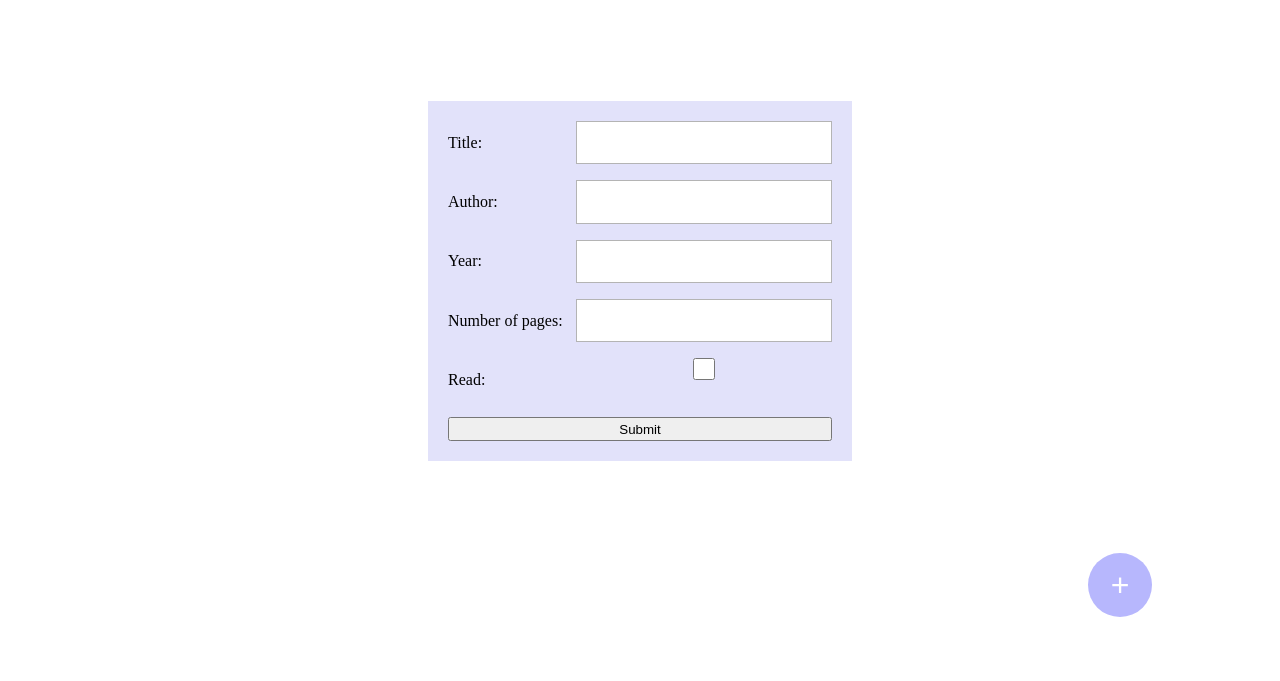
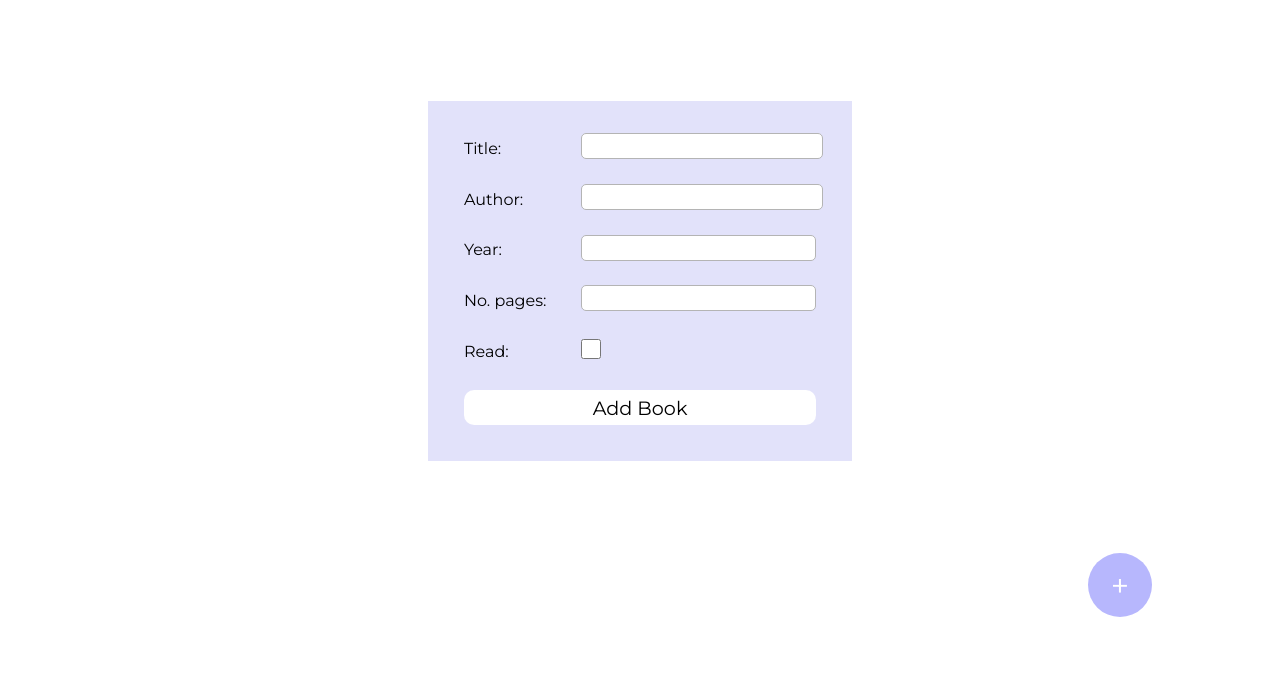
Before and after one commit to dobrqka/library, a plain HTML site: page index.html in a window 1280 px wide. Shown: the part 119-800 px from the top of the page. Drawn offline with Linux system fonts and the light colour scheme.

Commit message:
Add more styles
Added font families, sizes, colors, etc.

```diff
--- a/index.html
+++ b/index.html
@@ -5,6 +5,12 @@
     <meta http-equiv="X-UA-Compatible" content="IE=edge" />
     <meta name="viewport" content="width=device-width, initial-scale=1.0" />
     <link rel="stylesheet" href="style.css" />
+    <link rel="preconnect" href="https://fonts.googleapis.com" />
+    <link rel="preconnect" href="https://fonts.gstatic.com" crossorigin />
+    <link
+      href="https://fonts.googleapis.com/css2?family=Barlow:wght@200&family=Lobster&family=Montserrat&display=swap"
+      rel="stylesheet"
+    />
     <title>Document</title>
   </head>
   <body>
@@ -31,7 +37,7 @@
           />
         </p>
         <p>
-          <label for="pages">Number of pages: </label>
+          <label for="pages">No. pages: </label>
           <input
             type="number"
             id="pages"
@@ -45,7 +51,7 @@
           <label for="read">Read: </label>
           <input type="checkbox" id="read" name="read" />
         </p>
-        <button type="submit" id="submit-button">Submit</button>
+        <button type="submit" id="submit-button">Add Book</button>
       </form>
     </div>
     <button type="button" id="new-book">+</button>
--- a/script.js
+++ b/script.js
@@ -108,7 +108,7 @@ const addButton = document.querySelector("#new-book");
 addButton.addEventListener("click", () => {
   const theForm = document.querySelector("form");
   if (theForm.style.display === "none") {
-    theForm.style.display = "block";
+    theForm.style.display = "grid";
   } else {
     theForm.style.display = "none";
   }
--- a/style.css
+++ b/style.css
@@ -1,6 +1,9 @@
 * {
   margin: 0;
   padding: 0;
+  font-family: "Barlow", sans-serif;
+  font-family: "Lobster", cursive;
+  font-family: "Montserrat", sans-serif;
 }
 
 h1 {
@@ -11,9 +14,11 @@ h1 {
 
 .main {
   background-color: rgb(208, 208, 253);
+  display: flex;
 }
 
 form {
+  flex-grow: 0;
   display: none;
   position: absolute;
   left: 0;
@@ -29,28 +34,46 @@ form {
   background-color: rgb(226, 226, 250);
   padding: 20px;
   display: grid;
-  gap: 1rem;
+  /* gap: 0.5rem; */
 }
 
 p {
   display: grid;
   grid-template-columns: 1fr 2fr;
   grid-template-rows: 1fr;
-  /* height: 10px; */
+  margin-left: 1rem;
+  margin-right: 1rem;
 }
 
 input {
   border: 0.01rem solid rgb(180, 180, 180);
+  height: 1.5rem;
+  font-size: 1rem;
+  align-self: center;
+  justify-self: stretch;
+  border-radius: 5px;
+  padding-left: 5px;
 }
 
-p > input[type="checkbox"] {
+input[type="text"] {
+  width: 100%;
+}
+
+#read {
   background-color: green;
-  height: 50%;
+  height: 100%;
+  width: 1.2rem;
+  justify-self: start;
+  align-self: center;
 }
 
 label {
   margin-top: 0.8rem;
   margin-bottom: 0.5rem;
+  align-self: center;
+  justify-self: start;
+  font-size: 1rem;
+  width: auto;
 }
 
 div > div {
@@ -80,23 +103,28 @@ div > div {
 }
 
 #card-area {
-  display: grid;
-  grid-template-columns: 1fr 1fr 1fr;
+  /* display: grid;
+  grid-template-columns: 1fr 1fr 1fr; */
+  display: flex;
+  flex-wrap: wrap;
 }
 
 .book-card {
-  background-color: rgb(229, 229, 255);
+  flex: 0 1 auto;
+  background-color: rgb(119, 253, 186);
+  color: white;
   border: none;
-  padding: 1rem;
+  padding: 2rem;
   margin: 1rem;
-  width: 20vw;
+  width: auto;
   position: relative;
+  font-size: 1.5rem;
 }
 
 div > button {
   position: absolute;
-  top: 1rem;
-  right: 1rem;
+  top: 0.7rem;
+  right: 0.5rem;
   background-color: white;
   border: none;
   border-radius: 50%;
@@ -112,4 +140,20 @@ div > button:active {
   background-color: rgb(189, 189, 189);
 }
 
-/* finish design */
+#submit-button {
+  background-color: white;
+  border: none;
+  border-radius: 10px;
+  font-size: 1.2rem;
+  margin: 1rem;
+}
+
+#submit-button:hover {
+  background-color: rgb(245, 245, 245);
+}
+
+#submit-button:active {
+  background-color: rgb(230, 229, 229);
+}
+
+/* align text in the book card and finish up dude */
```
